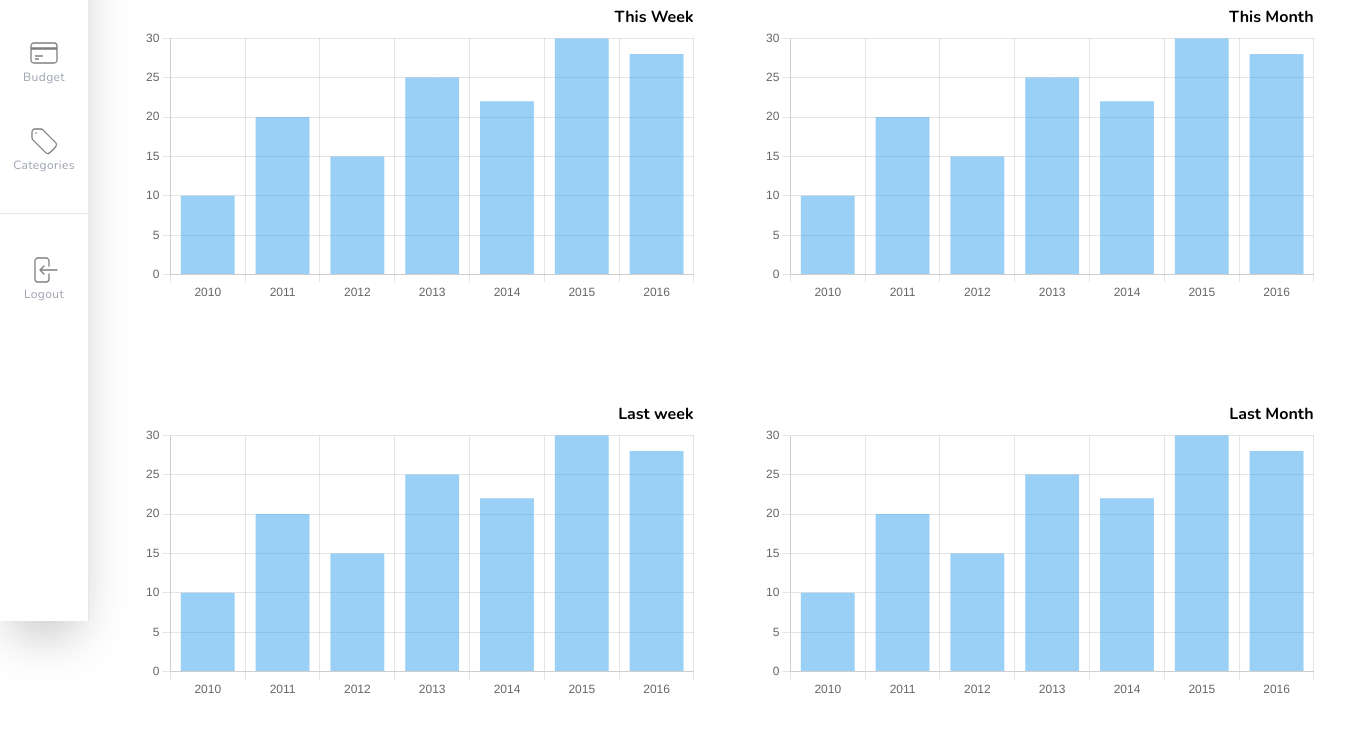
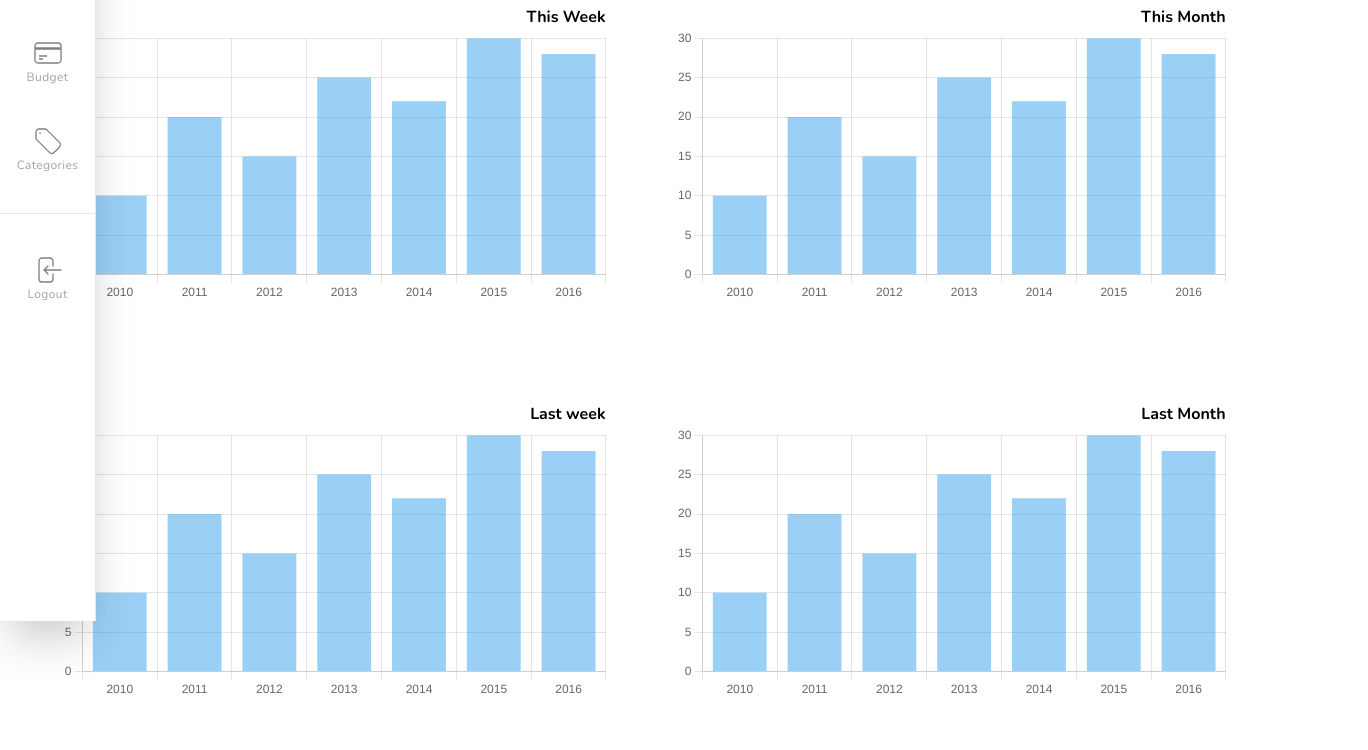
Before and after one commit to etrafa/familyBudgetJQ, a website: page dashboard.html in a window 1280 px wide. Shown: the part 179-929 px from the top of the page, 1368 px wide, since content can reach past the window. Drawn offline with nearby package versions, Linux system fonts and the light colour scheme.

Commit message:
sidebar changed to fixed

```diff
--- a/styles/global.css
+++ b/styles/global.css
@@ -18,12 +18,3 @@ body,
   --light-gray-for-bg: #f5f5f5;
   --max-width-sm-screen: 320px;
 }
-
-@media only screen and (min-width: 810px) {
-  main {
-    position: absolute;
-    top: 60px;
-    width: 100%;
-    left: 88px;
-  }
-}
--- a/styles/navbar.css
+++ b/styles/navbar.css
@@ -63,6 +63,9 @@ main h2 {
     width: 96px;
     height: 100vh;
     max-width: 176px;
+    position: fixed;
+    top: 0;
+    left: 0;
     background-color: var(--white);
     box-shadow: 0 25px 50px -12px rgb(0 0 0 / 0.25);
     border-right: 1px solid #e5e7eb;
```
